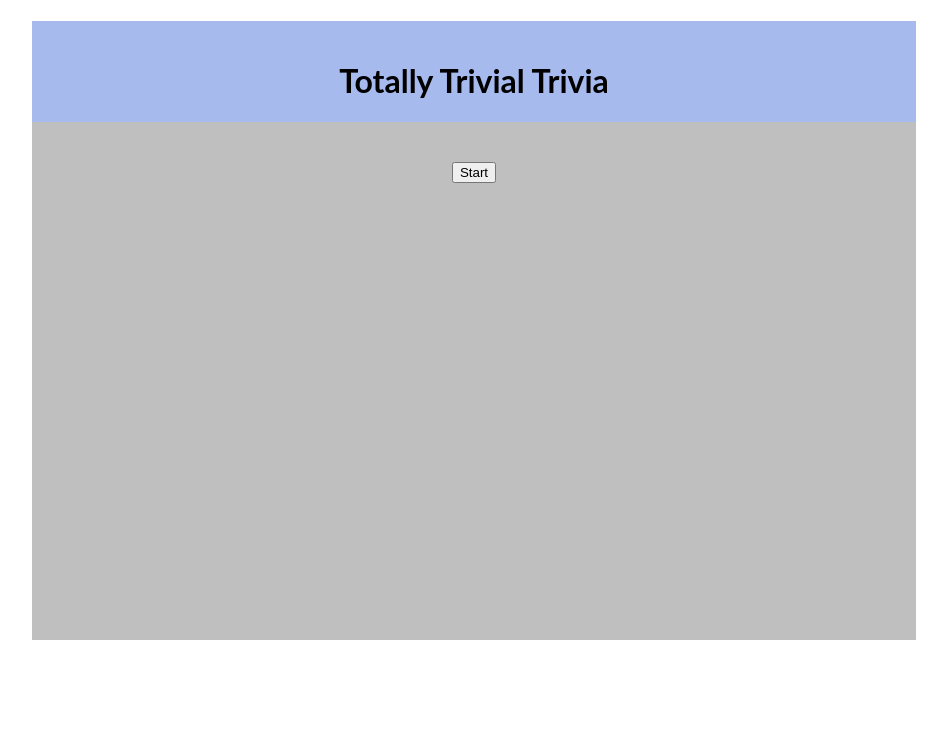
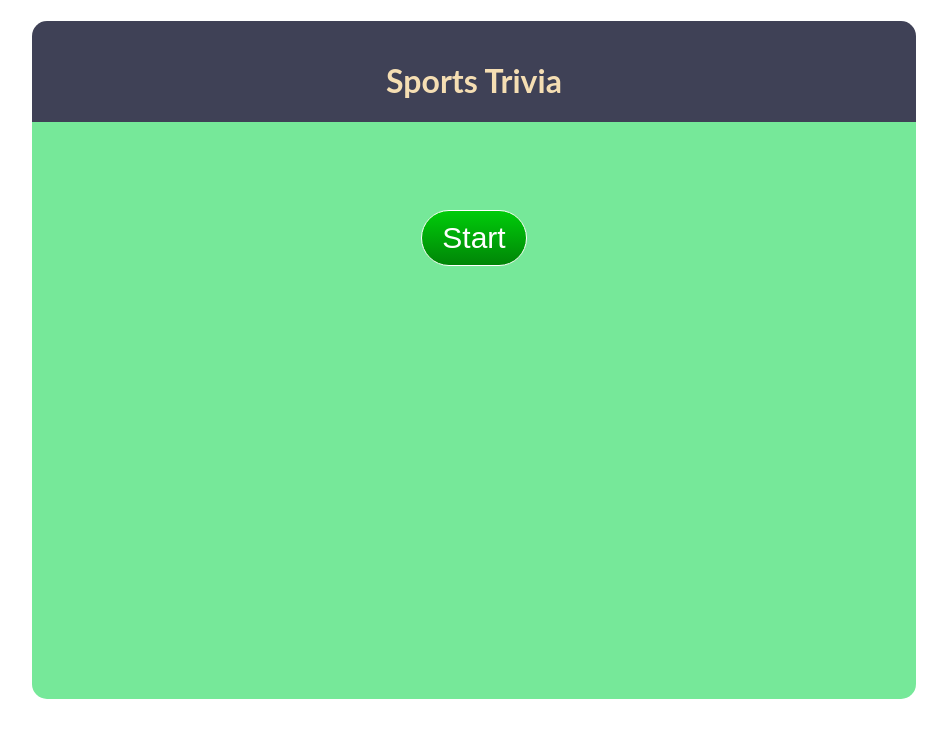
Before and after one commit to DeeVine/TriviaGame, a plain HTML site: page index.html in a window 1280 px wide. Shown: the whole page, without its empty margins (166-1113 px from the left). Drawn offline with nearby package versions, Linux system fonts and the light colour scheme.

Commit message:
css updates

```diff
--- a/assets/css/style.css
+++ b/assets/css/style.css
@@ -2,17 +2,47 @@ h1 {
 	padding-top: 40px;
 }
 
-button {
-	margin: 40px 0px 40px 0px;
+h1, .timer {
+	color: wheat;
+}
+
+.btn {
+  margin-top:10%;
+  background: #00cc0a;
+  background-image: -webkit-linear-gradient(top, #00cc0a, #008507);
+  background-image: -moz-linear-gradient(top, #00cc0a, #008507);
+  background-image: -ms-linear-gradient(top, #00cc0a, #008507);
+  background-image: -o-linear-gradient(top, #00cc0a, #008507);
+  background-image: linear-gradient(to bottom, #00cc0a, #008507);
+  -webkit-border-radius: 28;
+  -moz-border-radius: 28;
+  border: solid 1px;
+  border-radius: 28px;
+  font-family: Arial;
+  color: #ffffff;
+  font-size: 30px;
+  padding: 10px 20px 10px 20px;
+  text-decoration: none;
+}
+
+.btn:hover {
+  background: #00ba03;
+  background-image: -webkit-linear-gradient(top, #00ba03, #006303);
+  background-image: -moz-linear-gradient(top, #00ba03, #006303);
+  background-image: -ms-linear-gradient(top, #00ba03, #006303);
+  background-image: -o-linear-gradient(top, #00ba03, #006303);
+  background-image: linear-gradient(to bottom, #00ba03, #006303);
+  text-decoration: none;
 }
 
 img {
-	max-width: 60%;
+
+max-height: 75%;
 
 }
 
 html, body {
-	height:90%;
+	height:95%;
   font-family: Lato, Arial, "Times New Roman", Times, serif;
 }
 
@@ -21,15 +51,17 @@ ul {
 }
 
 ul li:hover {
-	background-color: blue;
+	background-color: #25aeff;
 }
 
 ul li {
 	/*background-color: #bfbfbf;*/
 	list-style: none;
-	padding-top: 20px;
+	vertical-align: middle;
 	width: 50%;
 	margin: auto;
+	padding-top: 20px;
+	padding-bottom: 20px;
 	border-radius: 5px;
 	font-size: 20px;
 	line-height: 30px;
@@ -40,7 +72,14 @@ ul li {
 	width: 70%;
 	margin: auto;
 	text-align: center;
-	background-color: #a6baed
+	background-color: #3f4156;
+	border-radius: 15px;
+}
+
+.correct-answer, .wrong, .done {
+
+	padding-top: 20px;
+
 }
 
 .answer-section, .results-section{
@@ -49,7 +88,9 @@ ul li {
 }
 
 .dynamic-section {
-	background-color: #bfbfbf;
+	background-color: #76e899;
+	border-bottom-right-radius: 15px;
+	border-bottom-left-radius: 15px;
 	height: 100%;
 }
 
--- a/assets/javascript/app.js
+++ b/assets/javascript/app.js
@@ -29,7 +29,7 @@ gameStart();
 //start game
 function gameStart () {
   var a = $('<button>');
-  a.addClass('game-start');
+  a.addClass('game-start btn');
   a.text('Start');
   $('.dynamic-section').append(a);
 
@@ -67,7 +67,7 @@ function displayEndGame () {
   $('.results-section').append(e);
 
   var f = $('<button>');
-  f.addClass('start-over');
+  f.addClass('start-over btn');
   f.text('Start Over?');
   $('.dynamic-section').append(f);
 
@@ -106,7 +106,7 @@ function displayWrongAnswer () {
   $('.dynamic-section').append(a);
 
   var b = $('<p>');
-  b.addClass('the-correct-answer');
+  b.addClass('the-wrong-answer');
   b.text('The Correct Answer Was: ' + questions[questionIndex].correctAnswer);
   $('.dynamic-section').append(b);
 
@@ -119,12 +119,12 @@ function displayOutOfTime () {
   $('.dynamic-section').empty();
 
   var a = $('<p>');
-  a.addClass('out-of-time');
+  a.addClass('wrong');
   a.text('Out Of Time!')
   $('.dynamic-section').append(a);
 
   var b = $('<p>');
-  b.addClass('the-correct-answer');
+  b.addClass('the-wrong-answer');
   b.text('The Correct Answer Was: ' + questions[questionIndex].correctAnswer);
   $('.dynamic-section').append(b);
 
--- a/index.html
+++ b/index.html
@@ -3,7 +3,7 @@
 <head>
 
   <meta charset="UTF-8">
-  <title> Trivia Game </title>
+  <title> Sports Trivia Game </title>
 
   <!-- Added link to the jQuery Library -->
   <script src="https://cdnjs.cloudflare.com/ajax/libs/jquery/3.2.1/jquery.min.js"></script>
@@ -14,11 +14,16 @@
 
 <body>
 	<div class = "container">
-		<h1>Totally Trivial Trivia</h1>
+		<h1>Sports Trivia</h1>
 		<p class ="timer"></p>
 		<div class = "dynamic-section">
+		<!-- Dynamic elements will appear here -->
 		</div>
 	</div>
+
+
+
+
 </body>
 
 </html>
```
